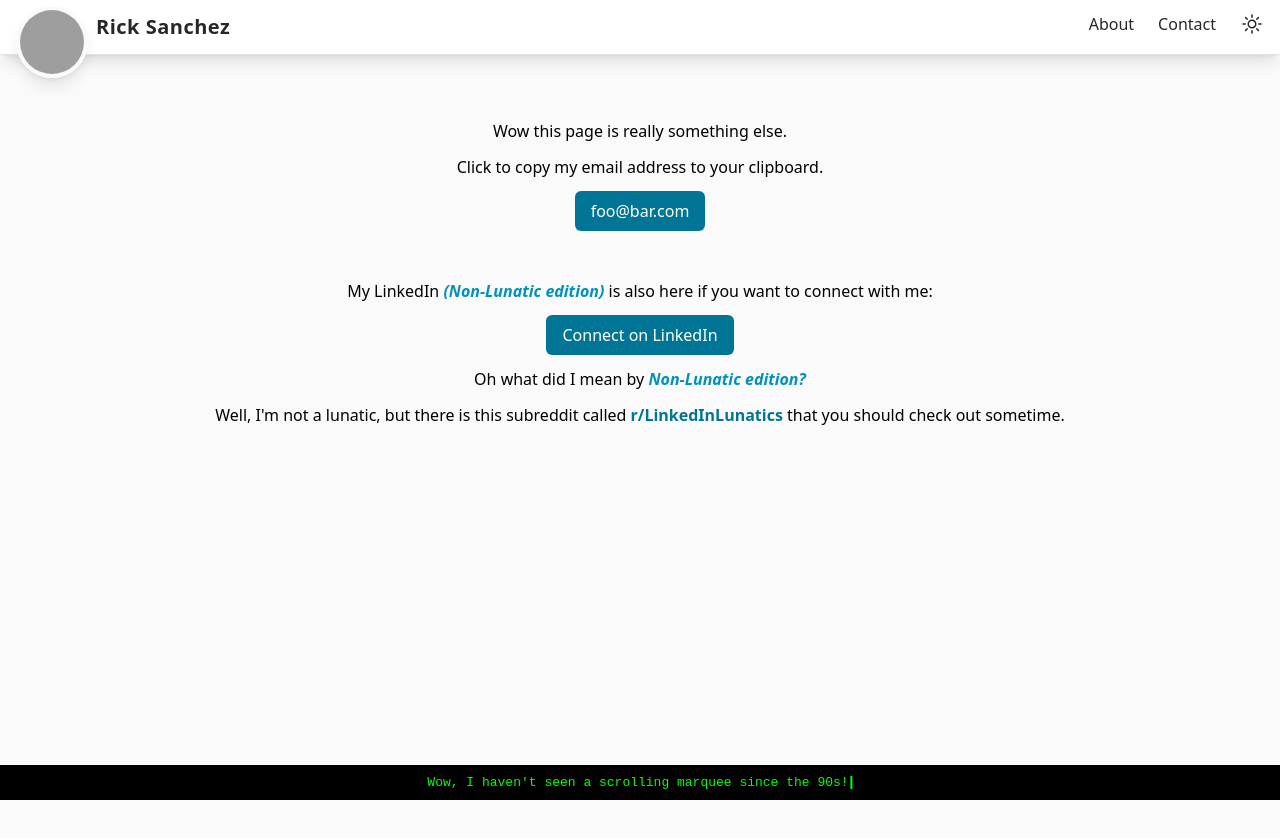
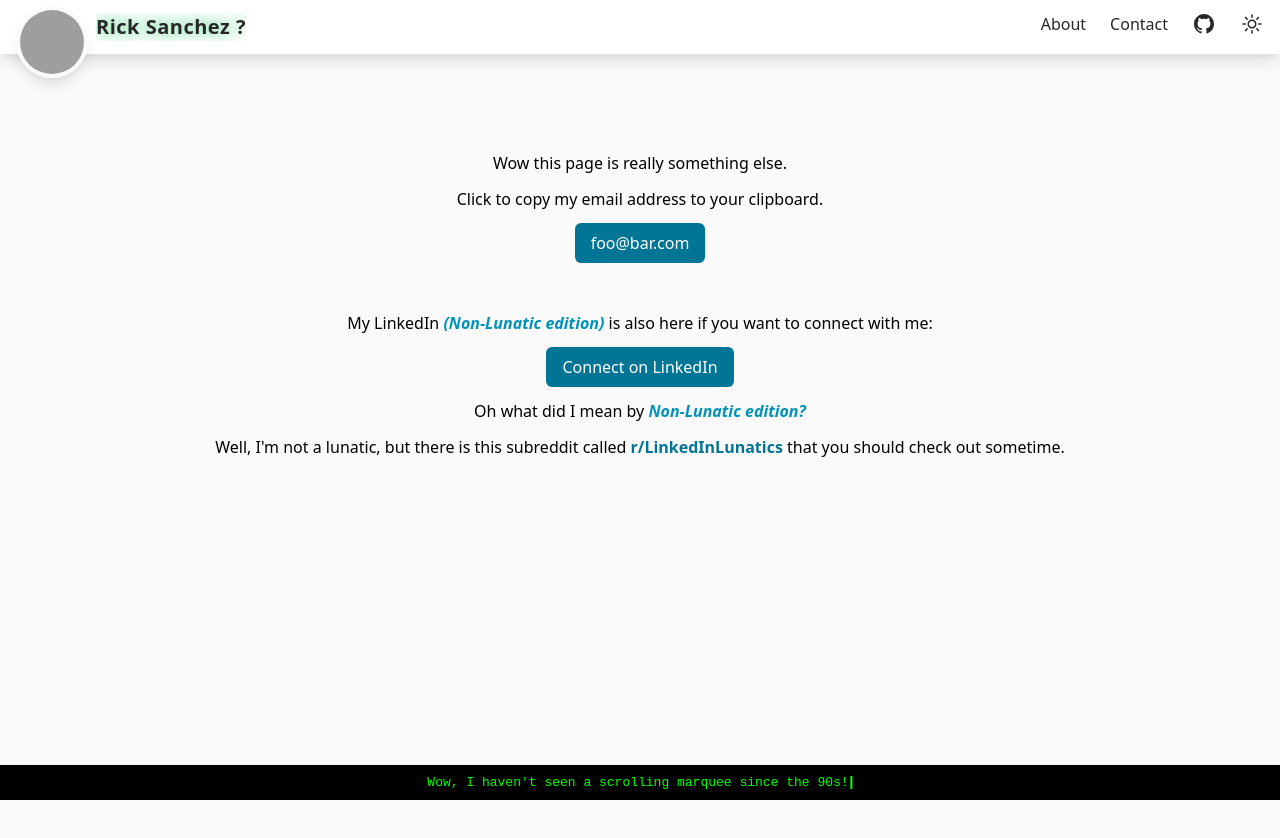
Before and after one commit to aflansburg/consultme, a SvelteKit app: page /contact in a window 1280 px wide. Shown: the top 838 px of the page. Built offline with nearby package versions, Linux system fonts and the light colour scheme; grey boxes are pictures that could not be loaded.

Commit message:
update build, add icons, update pages

```diff
--- a/cloudbuild.yaml
+++ b/cloudbuild.yaml
@@ -3,8 +3,8 @@ steps:
     args: [
       'build',
       '-t', 'gcr.io/$PROJECT_ID/$_SERVICE_NAME',
-      '--build-arg', 'PUBLIC_MY_NAME=Abe',
-      '--build-arg', 'PUBLIC_MY_EMAIL=engabe@proton.me',
+      '--build-arg', 'PUBLIC_MY_NAME=Abe Flansburg',
+      '--build-arg', 'PUBLIC_MY_EMAIL=me@engabe.com',
       '--build-arg', 'PUBLIC_MY_LINKED_IN_URL=https://www.linkedin.com/in/abramflansburg/',
       '.'
     ]
--- /dev/null
+++ b/src/lib/icons/GitHubIcon.svelte
@@ -0,0 +1,16 @@
+<script lang="ts">
+	export let className = '';
+</script>
+
+<svg
+	xmlns="http://www.w3.org/2000/svg"
+	viewBox="0 0 24 24"
+	class={`h-6 w-6 ${className}`}
+	fill="currentColor"
+>
+	<path
+		fill-rule="evenodd"
+		clip-rule="evenodd"
+		d="M12 2C6.477 2 2 6.463 2 11.97c0 4.404 2.865 8.14 6.839 9.458.5.092.682-.216.682-.48 0-.236-.008-.864-.013-1.695-2.782.602-3.369-1.337-3.369-1.337-.454-1.151-1.11-1.458-1.11-1.458-.908-.618.069-.606.069-.606 1.003.07 1.531 1.027 1.531 1.027.892 1.524 2.341 1.084 2.91.828.092-.643.35-1.083.636-1.332-2.22-.251-4.555-1.107-4.555-4.927 0-1.088.39-1.979 1.029-2.675-.103-.252-.446-1.266.098-2.638 0 0 .84-.268 2.75 1.022A9.607 9.607 0 0 1 12 6.82c.85.004 1.705.114 2.504.336 1.909-1.29 2.747-1.022 2.747-1.022.546 1.372.202 2.386.1 2.638.64.696 1.028 1.587 1.028 2.675 0 3.83-2.339 4.673-4.566 4.92.359.307.678.915.678 1.846 0 1.332-.012 2.407-.012 2.734 0 .267.18.577.688.48 3.97-1.32 6.833-5.054 6.833-9.458C22 6.463 17.522 2 12 2Z"
+	/>
+</svg>
--- a/src/routes/+layout.svelte
+++ b/src/routes/+layout.svelte
@@ -1,11 +1,12 @@
 <script lang="ts">
 	import '../app.css';
 	import SunIcon from '$lib/icons/SunIcon.svelte';
+	import GitHubIcon from '$lib/icons/GitHubIcon.svelte';
 	import { colorMode } from '$lib/stores/sitePreferences.svelte';
 	import { goto } from '$app/navigation';
 
 	let { children } = $props();
-	let name = 'Rick Sanchez';
+	let name = 'Rick Sanchez ?';
 	let avatarProperties = {
 		src: 'rick_sanchez.jpg',
 		alt: name,
@@ -30,13 +31,28 @@
 	<div class="absolute -bottom-6 left-4">
 		<img {...avatarProperties} />
 	</div>
-	<div class="ml-[4.5rem] truncate text-lg font-bold tracking-wide sm:ml-20 sm:text-xl">{name}</div>
+	<div
+		class="animate-glow ml-[4.5rem] truncate text-lg font-bold tracking-wide sm:ml-20 sm:text-xl"
+	>
+		{name}
+	</div>
 	<ul class="flex gap-3 text-sm sm:gap-6 sm:text-base">
 		<li>
 			<a href="/" class="font-medium transition-all hover:text-cyan-500">About</a>
 		</li>
 		<li>
 			<a href="/contact" class="font-medium transition-all hover:text-cyan-500">Contact</a>
+		</li>
+		<li>
+			<a
+				href="https://github.com/aflansburg"
+				target="_blank"
+				rel="noopener noreferrer"
+				class="flex cursor-pointer transition-all hover:text-cyan-500"
+				aria-label="GitHub Profile"
+			>
+				<GitHubIcon />
+			</a>
 		</li>
 		<li>
 			<button
@@ -49,9 +65,26 @@
 </nav>
 
 <div
-	class="min-h-screen px-4 pt-12 sm:pt-10 md:p-8 lg:p-12 {$colorMode === 'dark'
+	class="min-h-screen px-4 pt-12 pb-24 sm:pt-16 sm:pb-32 md:pt-16 md:pb-32 lg:pt-20 lg:pb-36 {$colorMode ===
+	'dark'
 		? 'bg-zinc-900 text-zinc-50'
 		: 'bg-zinc-50'}"
 >
 	{@render children()}
 </div>
+
+<style>
+	@keyframes glow {
+		0%,
+		100% {
+			text-shadow: 0 0 0px #22c55e;
+		}
+		50% {
+			text-shadow: 0 0 15px #22c55e;
+		}
+	}
+
+	.animate-glow {
+		animation: glow 2s ease-in-out infinite;
+	}
+</style>
--- a/src/routes/+page.svelte
+++ b/src/routes/+page.svelte
@@ -5,6 +5,7 @@
 	import { onMount } from 'svelte';
 	import { getCharacter } from '$lib/rickandmorty/character';
 	import { PUBLIC_MY_NAME } from '$env/static/public';
+	import GitHubIcon from '$lib/icons/GitHubIcon.svelte';
 
 	export let data: PageData;
 	let aiResponse = '';
@@ -92,7 +93,29 @@
 	});
 </script>
 
-<h1>
+<p>
+	I'm not <span class="group relative">
+		<button
+			type="button"
+			class="cursor-pointer border-none bg-transparent p-0 font-bold text-cyan-700 hover:underline"
+			on:click={fetchRickSanchez}>Rick Sanchez</button
+		>
+		<span
+			class="invisible absolute -top-8 left-1/2 -translate-x-1/2 rounded-md bg-slate-800 px-2 py-1 text-sm whitespace-nowrap text-white group-hover:visible"
+		>
+			Main character of Rick & Morty
+		</span>
+	</span>, obviously - I'm a Jack-of-all-trades engineer named
+	<span class="font-bold text-cyan-700"
+		><a href="https://www.linkedin.com/in/abramflansburg/" target="_blank" class="hover:underline"
+			>{myName}</a
+		></span
+	>
+</p>
+<br />
+<p>This is my portfolio slash consulting contact slash scheduling site ¯\_(ツ)_/¯.</p>
+<br />
+<p>
 	What you need to know about <span class="group relative">
 		<span class="font-bold text-cyan-700">{name}</span>
 		<span
@@ -102,7 +125,7 @@
 			character of Rick & Morty" or something like that. Nah. Maybe I will another time.
 		</span>
 	</span>...
-</h1>
+</p>
 <br />
 <p>{@html interpolatedFormatting}</p>
 <br />
@@ -125,34 +148,24 @@
 </p>
 <br />
 <p>
+	<span class="flex items-center gap-2 font-bold text-cyan-500">
+		Here's the source if you're interested: <a
+			href="https://github.com/aflansburg/consultme"
+			target="_blank"
+			class="text-white hover:underline"
+		>
+			<GitHubIcon />
+		</a>
+	</span>
+</p>
+<br />
+<p>
 	It communicates with a Python <span class="font-bold text-teal-600"
 		><a href="https://fastapi.tiangolo.com/" target="_blank" class="hover:underline">FastAPI</a
 		></span
 	>
 	backend.
 </p>
-<br />
-<p>
-	I'm not <span class="group relative">
-		<button
-			type="button"
-			class="cursor-pointer border-none bg-transparent p-0 font-bold text-cyan-700 hover:underline"
-			on:click={fetchRickSanchez}>Rick Sanchez</button
-		>
-		<span
-			class="invisible absolute -top-8 left-1/2 -translate-x-1/2 rounded-md bg-slate-800 px-2 py-1 text-sm whitespace-nowrap text-white group-hover:visible"
-		>
-			Main character of Rick & Morty
-		</span>
-	</span>, obviously - I'm a Jack-of-all-trades engineer named
-	<span class="font-bold text-cyan-700"
-		><a href="https://www.linkedin.com/in/abramflansburg/" target="_blank" class="hover:underline"
-			>{myName}</a
-		></span
-	>
-</p>
-<br />
-<p>This is my portfolio slash consulting contact slash scheduling site ¯\_(ツ)_/¯.</p>
 <br />
 <p class="text-left">Anyways, here's a random Rick & Morty Character.</p>
 <p class="text-left">An LLM generates the additional information for each character.</p>
```
